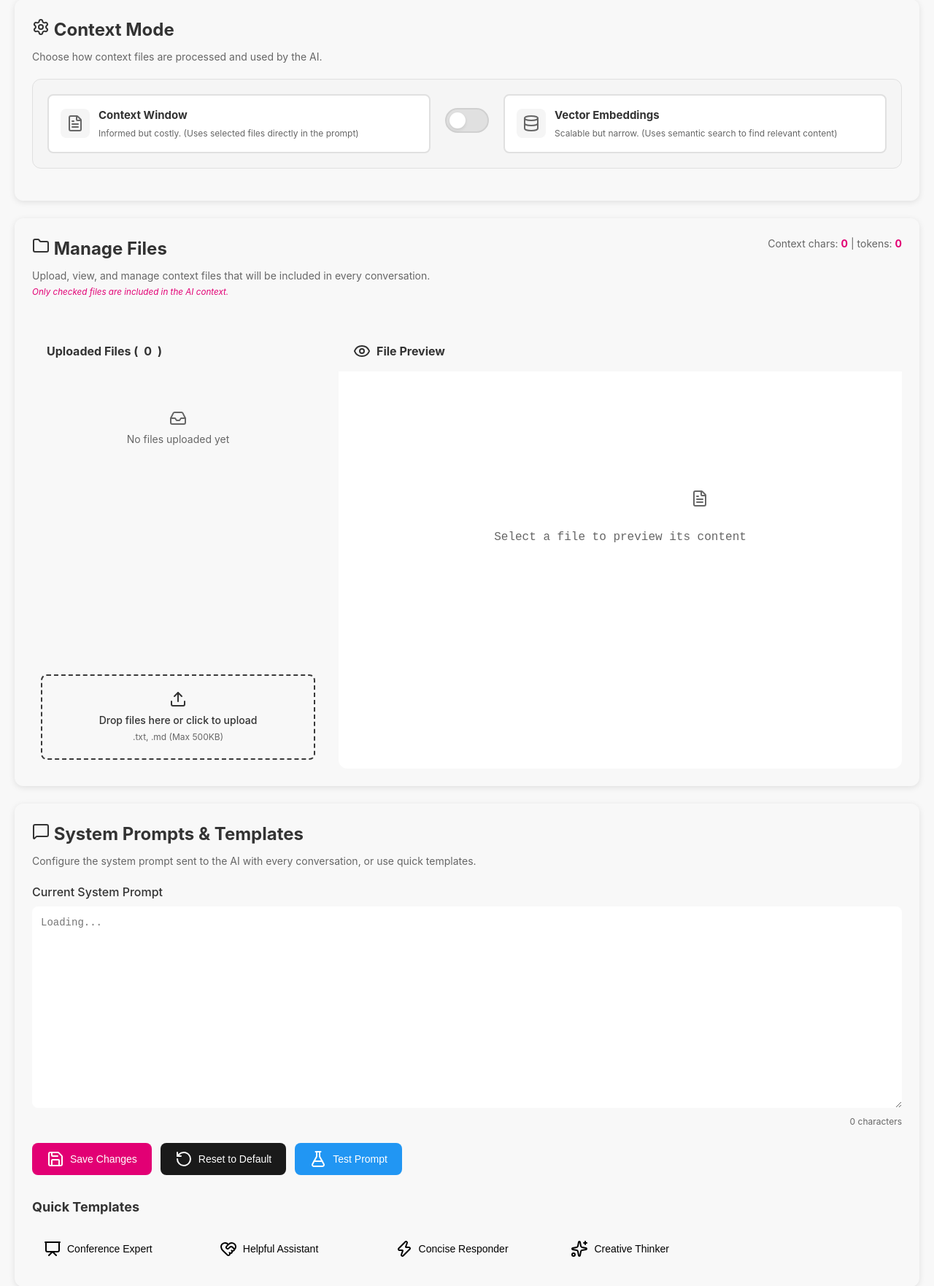
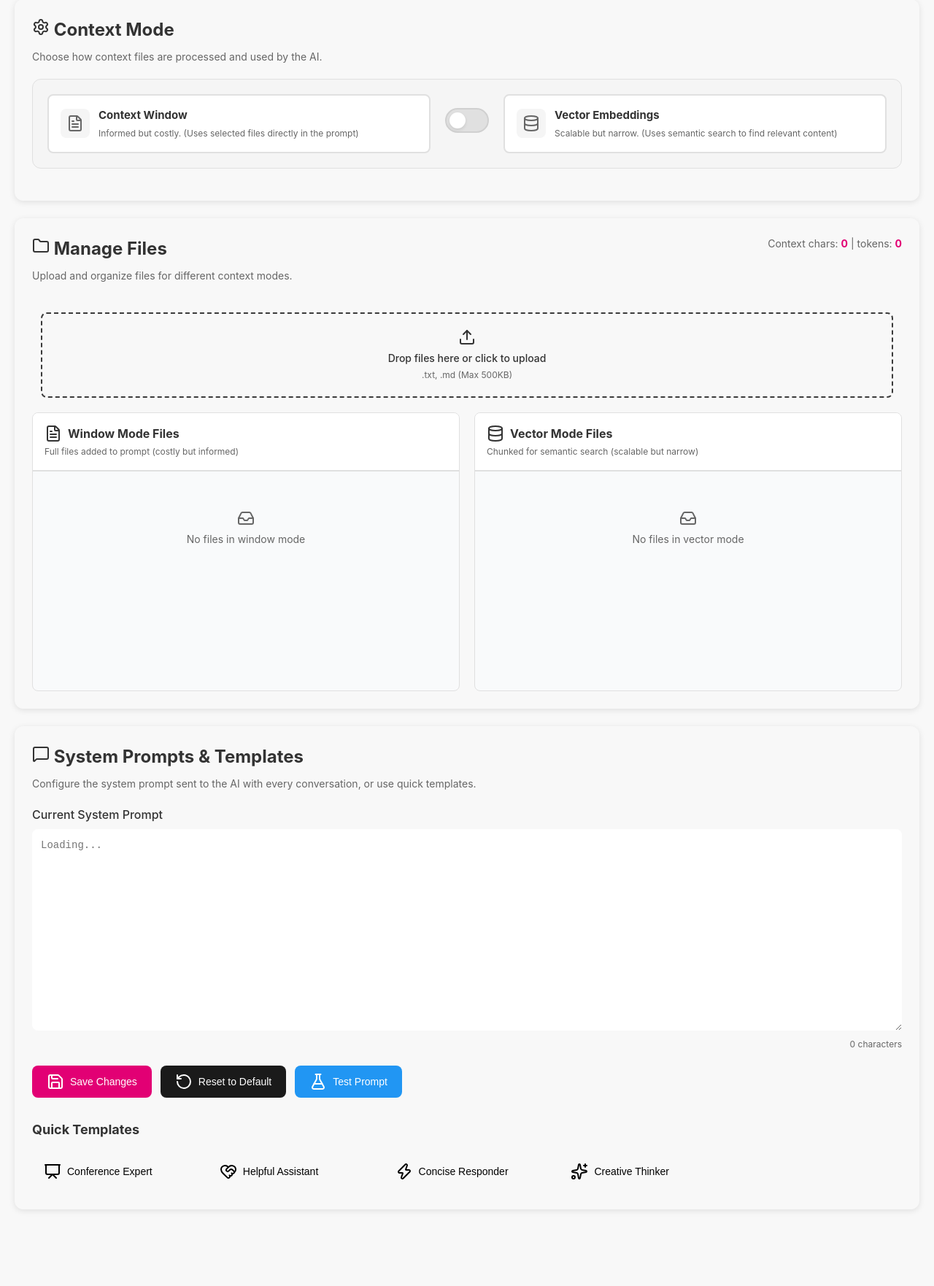
Before and after one commit to beliczki/ConfAI, a Flask app: template app/templates/admin.html in a window 1280 px wide. Shown: the part 142-1904 px from the top of the page at 73% size. After the commit the page ends 1801 px from the top, so only its background shows below. Run offline with Flask 3, Linux system fonts and the light colour scheme; the template is opened without the code that fills it, so the values that code supplies are empty; some libraries are stand-ins or nearby versions.

Commit message:
Add two-column file management with chunking controls (WIP)

```diff
--- a/app/static/css/admin.css
+++ b/app/static/css/admin.css
@@ -1695,3 +1695,162 @@ input:checked + .toggle-slider:before {
 .toggle-switch:hover .toggle-slider {
     border-color: var(--primary);
 }
+
+/* Two-Column File Layout */
+.files-two-column {
+    display: grid;
+    grid-template-columns: 1fr 1fr;
+    gap: 20px;
+}
+
+.file-column {
+    background: #f9fafb;
+    border-radius: 8px;
+    border: 1px solid #e0e0e0;
+    overflow: hidden;
+}
+
+.file-column-header {
+    padding: 16px;
+    background: #fff;
+    border-bottom: 2px solid #e0e0e0;
+}
+
+.file-column-header h3 {
+    font-size: 16px;
+    margin: 0 0 4px 0;
+    color: var(--text-primary);
+    display: flex;
+    align-items: center;
+    gap: 8px;
+}
+
+.file-column-header h3 i {
+    width: 18px;
+    height: 18px;
+}
+
+.help-text-small {
+    font-size: 12px;
+    color: var(--text-secondary);
+    margin: 0;
+}
+
+.file-column-list {
+    min-height: 300px;
+    max-height: 500px;
+    overflow-y: auto;
+    padding: 12px;
+}
+
+/* File Item in Columns */
+.file-column-item {
+    background: #fff;
+    border: 1px solid #e0e0e0;
+    border-radius: 6px;
+    padding: 12px;
+    margin-bottom: 8px;
+    transition: all 0.2s;
+}
+
+.file-column-item:hover {
+    border-color: #ccc;
+    box-shadow: 0 2px 4px rgba(0, 0, 0, 0.05);
+}
+
+.file-column-item-header {
+    display: flex;
+    align-items: center;
+    justify-content: space-between;
+    gap: 8px;
+}
+
+.file-column-item-name {
+    font-weight: 600;
+    font-size: 14px;
+    color: var(--text-primary);
+    flex: 1;
+    display: flex;
+    align-items: center;
+    gap: 6px;
+}
+
+.file-column-item-name i {
+    width: 14px;
+    height: 14px;
+    color: var(--primary);
+}
+
+.file-column-item-actions {
+    display: flex;
+    gap: 6px;
+}
+
+.file-column-item-actions button {
+    background: none;
+    border: none;
+    cursor: pointer;
+    padding: 4px;
+    border-radius: 4px;
+    transition: background 0.2s;
+}
+
+.file-column-item-actions button:hover {
+    background: #f0f0f0;
+}
+
+.file-column-item-actions button i {
+    width: 16px;
+    height: 16px;
+    color: #666;
+}
+
+.file-column-item-actions button:hover i {
+    color: var(--primary);
+}
+
+.file-column-item-actions .btn-delete:hover i {
+    color: var(--error);
+}
+
+.file-column-item-info {
+    font-size: 11px;
+    color: var(--text-secondary);
+    margin-top: 6px;
+    display: flex;
+    gap: 12px;
+}
+
+.file-column-item-checkbox {
+    display: flex;
+    align-items: center;
+    gap: 6px;
+    font-size: 12px;
+    color: var(--text-secondary);
+    margin-top: 8px;
+    padding-top: 8px;
+    border-top: 1px solid #f0f0f0;
+}
+
+.file-column-item-checkbox input[type="checkbox"] {
+    cursor: pointer;
+}
+
+/* Empty State Small */
+.empty-state-small {
+    text-align: center;
+    padding: 40px 20px;
+    color: var(--text-secondary);
+}
+
+.empty-state-small i {
+    width: 40px;
+    height: 40px;
+    color: #ccc;
+    margin-bottom: 12px;
+}
+
+.empty-state-small p {
+    margin: 0;
+    font-size: 14px;
+}
--- a/app/templates/admin.html
+++ b/app/templates/admin.html
@@ -70,24 +70,40 @@
 
         <!-- Vector Embeddings Section (only shown when in embeddings mode) -->
         <div class="section-card" id="embeddings-section" style="display: none;">
-            <h3><i data-lucide="database"></i> Vector Embeddings</h3>
-            <p class="help-text">Process context files into vector embeddings for semantic search.</p>
+            <h3><i data-lucide="database"></i> Vector Embeddings Settings</h3>
+            <p class="help-text">Configure chunking and retrieval settings for vector embeddings.</p>
 
-            <div style="display: flex; gap: 20px; margin: 20px 0;">
-                <div style="flex: 1; padding: 15px; background: #f9fafb; border-radius: 8px;">
+            <div style="display: grid; grid-template-columns: repeat(4, 1fr); gap: 20px; margin: 20px 0;">
+                <div style="padding: 15px; background: #f9fafb; border-radius: 8px;">
                     <div style="font-size: 24px; font-weight: bold; color: #059669;" id="embeddings-doc-count">0</div>
                     <div style="font-size: 14px; color: #666;">Documents</div>
                 </div>
-                <div style="flex: 1; padding: 15px; background: #f9fafb; border-radius: 8px;">
+                <div style="padding: 15px; background: #f9fafb; border-radius: 8px;">
                     <div style="font-size: 24px; font-weight: bold; color: #0ea5e9;" id="embeddings-chunk-count">0</div>
                     <div style="font-size: 14px; color: #666;">Chunks</div>
                 </div>
+                <div style="padding: 15px; background: #f9fafb; border-radius: 8px;">
+                    <label style="font-size: 12px; color: #666; display: block; margin-bottom: 8px;">Chunk Size (chars)</label>
+                    <input type="number" id="chunk-size" value="1000" min="200" max="4000" step="100"
+                           style="width: 100%; padding: 6px; border: 1px solid #ddd; border-radius: 4px; font-size: 16px; font-weight: bold;">
+                </div>
+                <div style="padding: 15px; background: #f9fafb; border-radius: 8px;">
+                    <label style="font-size: 12px; color: #666; display: block; margin-bottom: 8px;">Chunks to Retrieve</label>
+                    <input type="number" id="chunks-to-retrieve" value="5" min="1" max="20"
+                           style="width: 100%; padding: 6px; border: 1px solid #ddd; border-radius: 4px; font-size: 16px; font-weight: bold;">
+                </div>
             </div>
 
-            <button class="btn btn-primary" onclick="processEmbeddings()">
-                <i data-lucide="play"></i>
-                <span>Process Embeddings</span>
-            </button>
+            <div class="button-group">
+                <button class="btn btn-primary" onclick="saveEmbeddingSettings()">
+                    <i data-lucide="save"></i>
+                    <span>Save Settings</span>
+                </button>
+                <button class="btn btn-secondary" onclick="processEmbeddings()">
+                    <i data-lucide="play"></i>
+                    <span>Process Embeddings</span>
+                </button>
+            </div>
             <div id="embeddings-status" class="status-message"></div>
         </div>
 
@@ -96,49 +112,72 @@
             <div class="section-header-with-stats">
                 <div>
                     <h2><i data-lucide="folder"></i> Manage Files</h2>
-                    <p class="help-text">Upload, view, and manage context files that will be included in every conversation.<br>
-                    <small style="color: #E20074; font-style: italic;">Only checked files are included in the AI context.</small></p>
+                    <p class="help-text">Upload and organize files for different context modes.</p>
                 </div>
                 <div class="context-stats-compact">
                     Context chars: <span id="context-total-chars">0</span> | tokens: <span id="context-total-tokens">0</span>
                 </div>
             </div>
 
-            <div class="files-workspace">
-                <!-- Left: File List -->
-                <div class="files-list-panel">
-                    <div class="files-list-header">
-                        <h3>Uploaded Files (<span id="file-count">0</span>)</h3>
+            <!-- Upload Area -->
+            <div class="upload-zone" id="drop-zone" style="margin-bottom: 20px;">
+                <input type="file" id="context-file-input" accept=".txt,.md" multiple hidden>
+                <i data-lucide="upload"></i>
+                <span>Drop files here or click to upload</span>
+                <small>.txt, .md (Max 500KB)</small>
+            </div>
+
+            <!-- Two-Column File Layout -->
+            <div class="files-two-column">
+                <!-- Left: Window Mode Files -->
+                <div class="file-column">
+                    <div class="file-column-header">
+                        <h3><i data-lucide="file-text"></i> Window Mode Files</h3>
+                        <p class="help-text-small">Full files added to prompt (costly but informed)</p>
                     </div>
-
-                    <div class="files-list-scroll" id="files-list-container">
-                        <div class="empty-state-small" id="files-empty-state">
+                    <div class="file-column-list" id="window-files-list">
+                        <div class="empty-state-small">
                             <i data-lucide="inbox"></i>
-                            <p>No files uploaded yet</p>
+                            <p>No files in window mode</p>
                         </div>
-                        <!-- Files will be listed here -->
-                    </div>
-
-                    <!-- Upload Area at Bottom of File List -->
-                    <div class="upload-zone" id="drop-zone">
-                        <input type="file" id="context-file-input" accept=".txt,.md" multiple hidden>
-                        <i data-lucide="upload"></i>
-                        <span>Drop files here or click to upload</span>
-                        <small>.txt, .md (Max 500KB)</small>
                     </div>
                 </div>
 
-                <!-- Right: Preview Panel -->
-                <div class="preview-panel-main">
-                    <div class="preview-panel-header">
-                        <h3><i data-lucide="eye"></i> File Preview</h3>
+                <!-- Right: Vector Mode Files -->
+                <div class="file-column">
+                    <div class="file-column-header">
+                        <h3><i data-lucide="database"></i> Vector Mode Files</h3>
+                        <p class="help-text-small">Chunked for semantic search (scalable but narrow)</p>
                     </div>
-                    <div class="preview-panel-content" id="main-preview-content">
-                        <div class="empty-state-preview">
-                            <i data-lucide="file-text"></i>
-                            <p>Select a file to preview its content</p>
+                    <div class="file-column-list" id="vector-files-list">
+                        <div class="empty-state-small">
+                            <i data-lucide="inbox"></i>
+                            <p>No files in vector mode</p>
                         </div>
                     </div>
+                </div>
+            </div>
+        </div>
+
+        <!-- File Preview Dialog -->
+        <div id="file-preview-dialog" class="dialog-overlay" style="display: none;">
+            <div class="dialog-container" style="max-width: 800px; max-height: 80vh;">
+                <div class="dialog-header">
+                    <h3><i data-lucide="eye"></i> File Preview: <span id="preview-dialog-filename">-</span></h3>
+                    <button class="dialog-close" onclick="closeFilePreview()">
+                        <i data-lucide="x"></i>
+                    </button>
+                </div>
+                <div class="dialog-body" style="max-height: 60vh; overflow-y: auto;">
+                    <pre id="preview-dialog-content" style="white-space: pre-wrap; word-wrap: break-word; font-family: 'Courier New', monospace; font-size: 13px; line-height: 1.5; margin: 0; padding: 20px; background: #f9fafb; border-radius: 8px;"></pre>
+                </div>
+                <div class="dialog-footer">
+                    <div style="font-size: 12px; color: #666;">
+                        <span id="preview-dialog-size">-</span> |
+                        <span id="preview-dialog-chars">-</span> characters |
+                        <span id="preview-dialog-tokens">-</span> tokens
+                    </div>
+                    <button class="btn btn-secondary" onclick="closeFilePreview()">Close</button>
                 </div>
             </div>
         </div>
```
